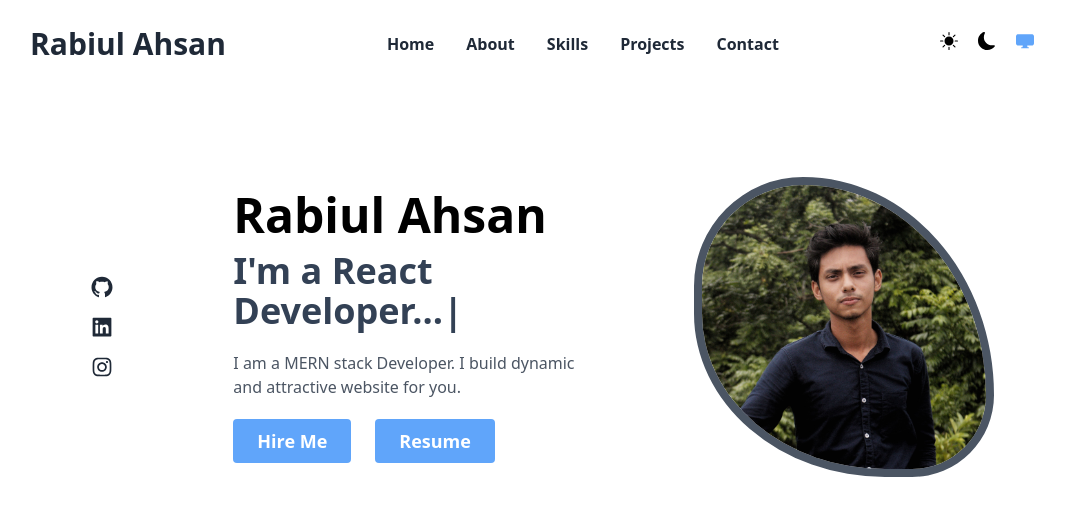
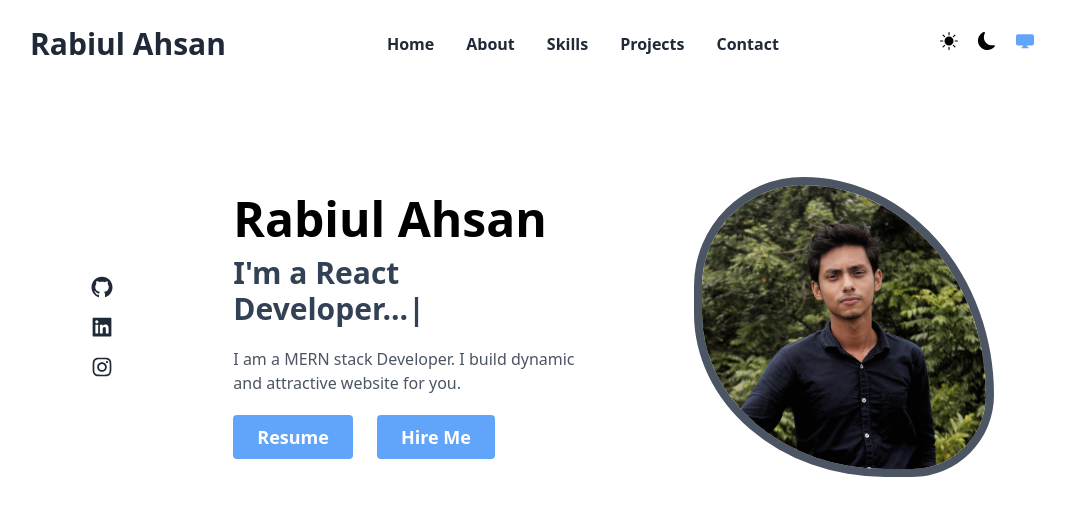
Before and after one commit to rabiulahsan/portfolio, a React (Vite) app: page / in a window 1280 px wide. Shown: the top 516 px of the page, without its empty margins (98-1163 px from the left). Built offline with nearby package versions, Linux system fonts and the light colour scheme.

Commit message:
headr button styling

```diff
--- a/src/Components/Header/Header.css
+++ b/src/Components/Header/Header.css
@@ -1,3 +1,4 @@
+/* for header image annimation  */
 .header-img img{
     animation: profile-animate 6s ease-in-out infinite 1s;
 }
@@ -20,7 +21,7 @@
 }
 
 
-
+ /* for button hover effect */
 .button::before {
     content: "";
     position: absolute;
@@ -29,7 +30,7 @@
     width: 0;
     height: 0;
     border-radius: 50%;
-    background-color: rgb(239, 116, 34);
+    /* background-color: rgb(239, 116, 34); */
     transform: translate(-50%, -50%);
     transition: width 0.5s, height 0.5s;
   }
--- a/src/Components/Header/Header.jsx
+++ b/src/Components/Header/Header.jsx
@@ -66,7 +66,7 @@ const Header = () => {
         <p className="text-black dark:text-white text-5xl font-bold">
           Rabiul Ahsan
         </p>
-        <p className="text-4xl font-semibold text-slate-700 dark:text-blue-400 mt-3">
+        <p className="text-3xl font-semibold text-slate-700 dark:text-blue-400 mt-3">
           I&apos;m a{" "}
           <span>
             <TypeAnimation
@@ -100,18 +100,18 @@ const Header = () => {
             <button
               onMouseMove={(e) => handleMouseMove(e)}
               style={buttonStyles}
-              className={`button px-6 py-2 font-semibold text-lg rounded text-white inline-flex relative overflow-hidden bg-blue-400`}
+              className={`button px-6 py-2 font-semibold text-lg rounded text-white inline-flex relative overflow-hidden bg-blue-400 before:bg-slate-700 dark:bg-blue-400 dark:border dark:border-blue-400  dark:before:bg-slate-900`}
             >
-              <span className="relative z-10">Hire Me</span>
+              <span className="relative z-10">Resume</span>
             </button>
           </a>
           <a href="">
             <button
               onMouseMove={(e) => handleMouseMove(e)}
               style={buttonStyles}
-              className={`button px-6 py-2 font-semibold text-lg rounded text-white inline-flex relative overflow-hidden bg-blue-400`}
+              className={`button px-6 py-2 font-semibold text-lg rounded text-white inline-flex relative overflow-hidden bg-blue-400 before:bg-slate-700 dark:bg-transparent dark:border dark:border-blue-400  dark:before:bg-blue-400`}
             >
-              <span className="relative z-10">Resume</span>
+              <span className="relative z-10">Hire Me</span>
             </button>
           </a>
         </div>
```
